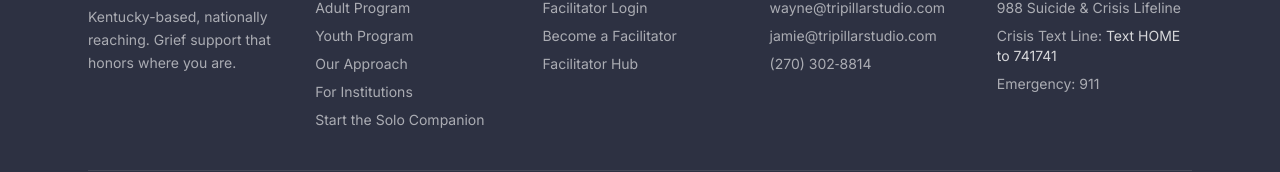
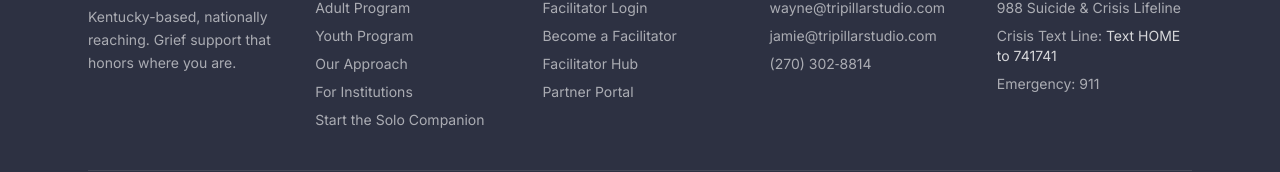
Before and after one commit to simmstrucking-oss/tripillar-redesign, a Next.js app: page / in a window 1280 px wide. Shown: the part 6716-6888 px from the top of the page. Built offline with nearby package versions, Linux system fonts and the light colour scheme; no server answers; a web font is replaced by a local one.

Commit message:
feat: add Partner Portal link to footer

```diff
--- a/components/Footer.tsx
+++ b/components/Footer.tsx
@@ -133,6 +133,7 @@ export default function Footer() {
               <li><Link href="/login/facilitator" className="hover:text-gold-light transition-colors">Facilitator Login</Link></li>
               <li><Link href="/facilitators" className="hover:text-gold-light transition-colors">Become a Facilitator</Link></li>
               <li><Link href="/facilitators/hub" className="hover:text-gold-light transition-colors">Facilitator Hub</Link></li>
+              <li><Link href="/login/organization" className="hover:text-gold-light transition-colors">Partner Portal</Link></li>
             </ul>
           </div>
 
```
